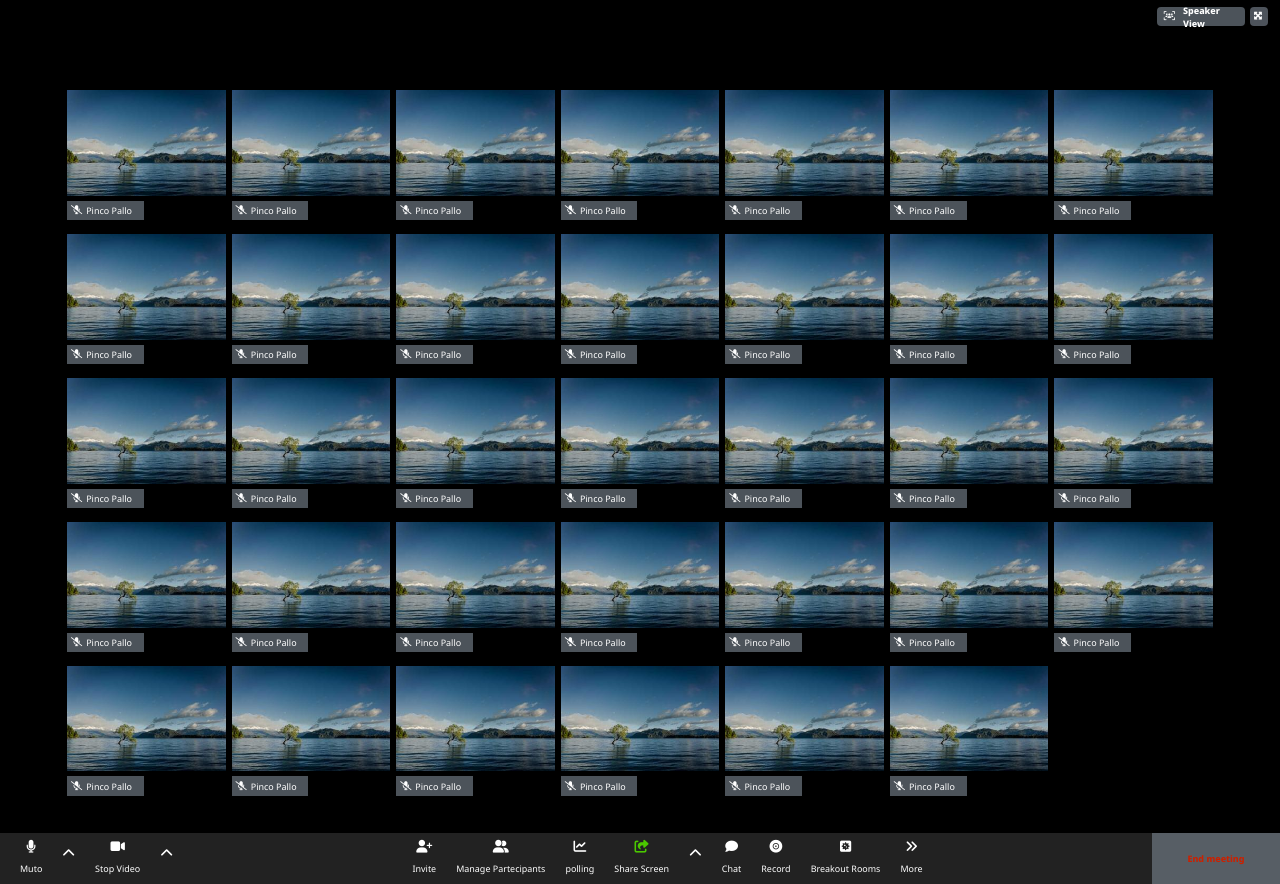
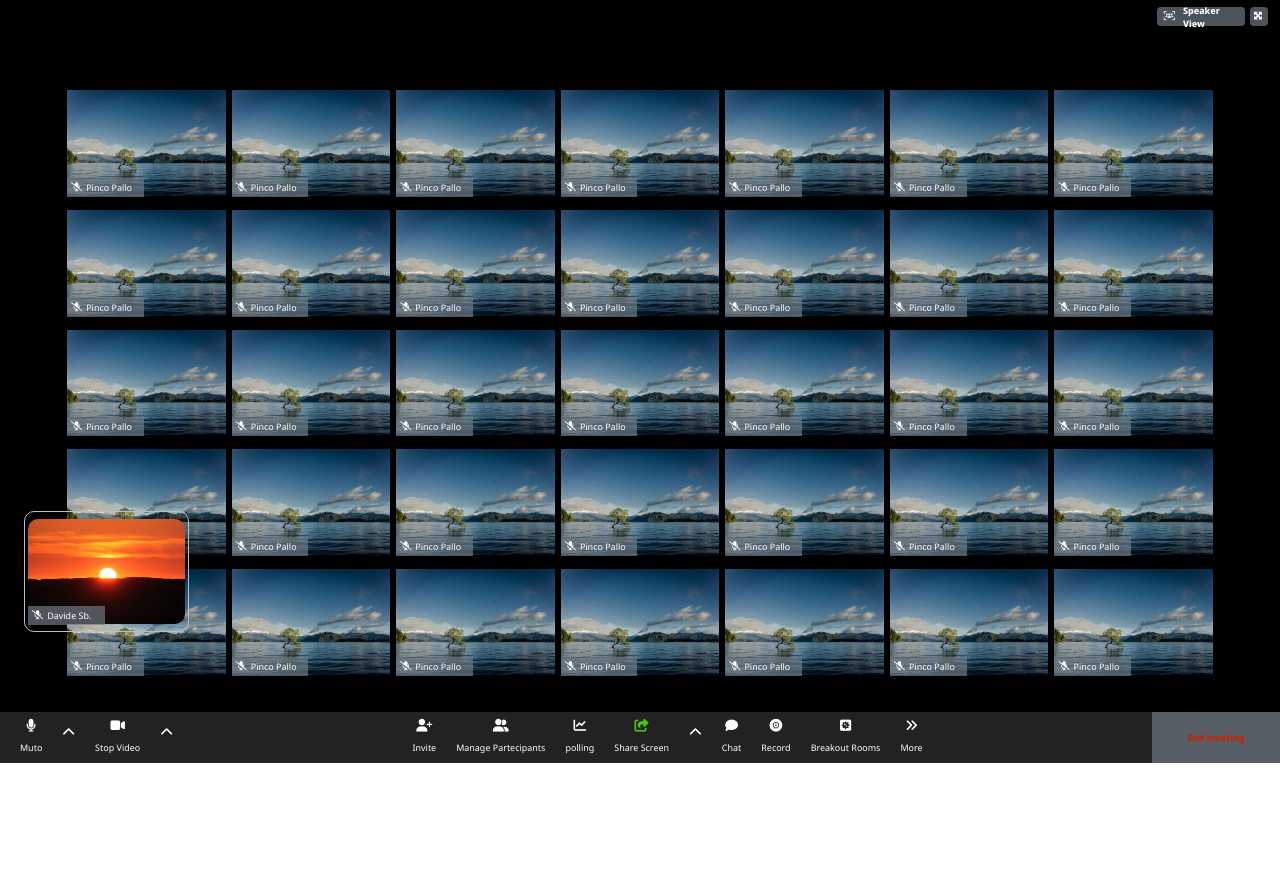
Before and after one commit to DavideSberna/html-css-zoom, a plain HTML site: page index.html in a window 1280 px wide. After the commit the page ends 800 px from the top, so only its background shows below. Drawn offline with Linux system fonts and the light colour scheme.

Commit message:
add image in absolute position

```diff
--- a/css/style.css
+++ b/css/style.css
@@ -22,6 +22,7 @@
 /* main elements */
 main img{
     width: 100%;
+    display: block;
 }
 
 
@@ -85,6 +86,12 @@ main img{
 }
 .border-radius{
     border-radius: 4px;
+}
+.border-radius-profile{
+    border-radius: 10px;
+}
+.border{
+    border: 1.5px solid rgb(189, 189, 189);
 }
 .bolder{
     font-weight: bolder;
@@ -180,6 +187,26 @@ footer .fa-solid{
 }
 
 
+/* position-relative - absolute */
+.position-relative-main{
+    position: relative;
+}
+.position-absolute-main{
+    position: absolute;
+    bottom: 6px;
+    left: 3px;
+
+}
+.position-relative{
+    position: relative;
+}
+.position-absolute{
+    position: absolute;
+    bottom: 50px;
+    left: -40px;
+}
+
+
 
 /* hover effect */
 main .fa-solid:hover{
--- a/index.html
+++ b/index.html
@@ -30,246 +30,266 @@
 
     <main>
         <section class="black paddin-T-B">
-            <div class="d-flex d-flex-wrap d-flex-start container">
-                <div class="vw-img d-flex-center padding-T-R-B-L">
+            <div class="d-flex d-flex-wrap d-flex-start container position-relative">
+                <div class="vw-img d-flex-center padding-T-R-B-L position-relative-main">
                     <img src="./img/img-zoom-1.jpg" alt="camera">
-                    <div class="vw-cont-main gray white d-flex items-center">
+                    <div class="vw-cont-main gray white d-flex items-center position-absolute-main">
                         <i class="fa-solid fa-microphone-slash d-flex items-center margin-L-R"></i>
                         <p class="vw-text">Pinco Pallo</p>
                     </div>
                 </div>
-                <div class="vw-img d-flex-center padding-T-R-B-L">
+                <div class="vw-img d-flex-center padding-T-R-B-L position-relative-main">
                     <img src="./img/img-zoom-1.jpg" alt="camera">
-                    <div class="vw-cont-main gray white d-flex items-center">
+                    <div class="vw-cont-main gray white d-flex items-center position-absolute-main">
                         <i class="fa-solid fa-microphone-slash d-flex items-center margin-L-R"></i>
                         <p class="vw-text">Pinco Pallo</p>
                     </div>
                 </div>
-                <div class="vw-img d-flex-center padding-T-R-B-L">
+                <div class="vw-img d-flex-center padding-T-R-B-L position-relative-main">
                     <img src="./img/img-zoom-1.jpg" alt="camera">
-                    <div class="vw-cont-main gray white d-flex items-center">
+                    <div class="vw-cont-main gray white d-flex items-center position-absolute-main">
                         <i class="fa-solid fa-microphone-slash d-flex items-center margin-L-R"></i>
                         <p class="vw-text">Pinco Pallo</p>
                     </div>
                 </div>
-                <div class="vw-img d-flex-center padding-T-R-B-L">
+                <div class="vw-img d-flex-center padding-T-R-B-L position-relative-main">
                     <img src="./img/img-zoom-1.jpg" alt="camera">
-                    <div class="vw-cont-main gray white d-flex items-center">
+                    <div class="vw-cont-main gray white d-flex items-center position-absolute-main">
                         <i class="fa-solid fa-microphone-slash d-flex items-center margin-L-R"></i>
                         <p class="vw-text">Pinco Pallo</p>
                     </div>
                 </div>
-                <div class="vw-img d-flex-center padding-T-R-B-L">
+                <div class="vw-img d-flex-center padding-T-R-B-L position-relative-main">
                     <img src="./img/img-zoom-1.jpg" alt="camera">
-                    <div class="vw-cont-main gray white d-flex items-center">
+                    <div class="vw-cont-main gray white d-flex items-center position-absolute-main">
                         <i class="fa-solid fa-microphone-slash d-flex items-center margin-L-R"></i>
                         <p class="vw-text">Pinco Pallo</p>
                     </div>
                 </div>
-                <div class="vw-img d-flex-center padding-T-R-B-L">
+                <div class="vw-img d-flex-center padding-T-R-B-L position-relative-main">
                     <img src="./img/img-zoom-1.jpg" alt="camera">
-                    <div class="vw-cont-main gray white d-flex items-center">
+                    <div class="vw-cont-main gray white d-flex items-center position-absolute-main">
                         <i class="fa-solid fa-microphone-slash d-flex items-center margin-L-R"></i>
                         <p class="vw-text">Pinco Pallo</p>
                     </div>
                 </div>
-                <div class="vw-img d-flex-center padding-T-R-B-L">
+                <div class="vw-img d-flex-center padding-T-R-B-L position-relative-main">
                     <img src="./img/img-zoom-1.jpg" alt="camera">
-                    <div class="vw-cont-main gray white d-flex items-center">
+                    <div class="vw-cont-main gray white d-flex items-center position-absolute-main">
                         <i class="fa-solid fa-microphone-slash d-flex items-center margin-L-R"></i>
                         <p class="vw-text">Pinco Pallo</p>
                     </div>
                 </div>
-                <div class="vw-img d-flex-center padding-T-R-B-L">
+                <div class="vw-img d-flex-center padding-T-R-B-L position-relative-main">
                     <img src="./img/img-zoom-1.jpg" alt="camera">
-                    <div class="vw-cont-main gray white d-flex items-center">
+                    <div class="vw-cont-main gray white d-flex items-center position-absolute-main">
                         <i class="fa-solid fa-microphone-slash d-flex items-center margin-L-R"></i>
                         <p class="vw-text">Pinco Pallo</p>
                     </div>
                 </div>
-                <div class="vw-img d-flex-center padding-T-R-B-L">
+                <div class="vw-img d-flex-center padding-T-R-B-L position-relative-main">
                     <img src="./img/img-zoom-1.jpg" alt="camera">
-                    <div class="vw-cont-main gray white d-flex items-center">
+                    <div class="vw-cont-main gray white d-flex items-center position-absolute-main">
                         <i class="fa-solid fa-microphone-slash d-flex items-center margin-L-R"></i>
                         <p class="vw-text">Pinco Pallo</p>
                     </div>
                 </div>
-                <div class="vw-img d-flex-center padding-T-R-B-L">
+                <div class="vw-img d-flex-center padding-T-R-B-L position-relative-main">
                     <img src="./img/img-zoom-1.jpg" alt="camera">
-                    <div class="vw-cont-main gray white d-flex items-center">
+                    <div class="vw-cont-main gray white d-flex items-center position-absolute-main">
                         <i class="fa-solid fa-microphone-slash d-flex items-center margin-L-R"></i>
                         <p class="vw-text">Pinco Pallo</p>
                     </div>
                 </div>
-                <div class="vw-img d-flex-center padding-T-R-B-L">
+                <div class="vw-img d-flex-center padding-T-R-B-L position-relative-main">
                     <img src="./img/img-zoom-1.jpg" alt="camera">
-                    <div class="vw-cont-main gray white d-flex items-center">
+                    <div class="vw-cont-main gray white d-flex items-center position-absolute-main">
                         <i class="fa-solid fa-microphone-slash d-flex items-center margin-L-R"></i>
                         <p class="vw-text">Pinco Pallo</p>
                     </div>
                 </div>
-                <div class="vw-img d-flex-center padding-T-R-B-L">
+                <div class="vw-img d-flex-center padding-T-R-B-L position-relative-main">
                     <img src="./img/img-zoom-1.jpg" alt="camera">
-                    <div class="vw-cont-main gray white d-flex items-center">
+                    <div class="vw-cont-main gray white d-flex items-center position-absolute-main">
                         <i class="fa-solid fa-microphone-slash d-flex items-center margin-L-R"></i>
                         <p class="vw-text">Pinco Pallo</p>
                     </div>
                 </div>
-                <div class="vw-img d-flex-center padding-T-R-B-L">
+                <div class="vw-img d-flex-center padding-T-R-B-L position-relative-main">
                     <img src="./img/img-zoom-1.jpg" alt="camera">
-                    <div class="vw-cont-main gray white d-flex items-center">
+                    <div class="vw-cont-main gray white d-flex items-center position-absolute-main">
                         <i class="fa-solid fa-microphone-slash d-flex items-center margin-L-R"></i>
                         <p class="vw-text">Pinco Pallo</p>
                     </div>
                 </div>
-                <div class="vw-img d-flex-center padding-T-R-B-L">
+                <div class="vw-img d-flex-center padding-T-R-B-L position-relative-main">
                     <img src="./img/img-zoom-1.jpg" alt="camera">
-                    <div class="vw-cont-main gray white d-flex items-center">
+                    <div class="vw-cont-main gray white d-flex items-center position-absolute-main">
                         <i class="fa-solid fa-microphone-slash d-flex items-center margin-L-R"></i>
                         <p class="vw-text">Pinco Pallo</p>
                     </div>
                 </div>
-                <div class="vw-img d-flex-center padding-T-R-B-L">
+                <div class="vw-img d-flex-center padding-T-R-B-L position-relative-main">
                     <img src="./img/img-zoom-1.jpg" alt="camera">
-                    <div class="vw-cont-main gray white d-flex items-center">
+                    <div class="vw-cont-main gray white d-flex items-center position-absolute-main">
                         <i class="fa-solid fa-microphone-slash d-flex items-center margin-L-R"></i>
                         <p class="vw-text">Pinco Pallo</p>
                     </div>
                 </div>
-                <div class="vw-img d-flex-center padding-T-R-B-L">
+                <div class="vw-img d-flex-center padding-T-R-B-L position-relative-main">
                     <img src="./img/img-zoom-1.jpg" alt="camera">
-                    <div class="vw-cont-main gray white d-flex items-center">
+                    <div class="vw-cont-main gray white d-flex items-center position-absolute-main">
                         <i class="fa-solid fa-microphone-slash d-flex items-center margin-L-R"></i>
                         <p class="vw-text">Pinco Pallo</p>
                     </div>
                 </div>
-                <div class="vw-img d-flex-center padding-T-R-B-L">
+                <div class="vw-img d-flex-center padding-T-R-B-L position-relative-main">
                     <img src="./img/img-zoom-1.jpg" alt="camera">
-                    <div class="vw-cont-main gray white d-flex items-center">
+                    <div class="vw-cont-main gray white d-flex items-center position-absolute-main">
                         <i class="fa-solid fa-microphone-slash d-flex items-center margin-L-R"></i>
                         <p class="vw-text">Pinco Pallo</p>
                     </div>
                 </div>
-                <div class="vw-img d-flex-center padding-T-R-B-L">
+                <div class="vw-img d-flex-center padding-T-R-B-L position-relative-main">
                     <img src="./img/img-zoom-1.jpg" alt="camera">
-                    <div class="vw-cont-main gray white d-flex items-center">
+                    <div class="vw-cont-main gray white d-flex items-center position-absolute-main">
                         <i class="fa-solid fa-microphone-slash d-flex items-center margin-L-R"></i>
                         <p class="vw-text">Pinco Pallo</p>
                     </div>
                 </div>
-                <div class="vw-img d-flex-center padding-T-R-B-L">
+                <div class="vw-img d-flex-center padding-T-R-B-L position-relative-main">
                     <img src="./img/img-zoom-1.jpg" alt="camera">
-                    <div class="vw-cont-main gray white d-flex items-center">
+                    <div class="vw-cont-main gray white d-flex items-center position-absolute-main">
                         <i class="fa-solid fa-microphone-slash d-flex items-center margin-L-R"></i>
                         <p class="vw-text">Pinco Pallo</p>
                     </div>
                 </div>
-                <div class="vw-img d-flex-center padding-T-R-B-L">
+                <div class="vw-img d-flex-center padding-T-R-B-L position-relative-main">
                     <img src="./img/img-zoom-1.jpg" alt="camera">
-                    <div class="vw-cont-main gray white d-flex items-center">
+                    <div class="vw-cont-main gray white d-flex items-center position-absolute-main">
                         <i class="fa-solid fa-microphone-slash d-flex items-center margin-L-R"></i>
                         <p class="vw-text">Pinco Pallo</p>
                     </div>
                 </div>
-                <div class="vw-img d-flex-center padding-T-R-B-L">
+                <div class="vw-img d-flex-center padding-T-R-B-L position-relative-main">
                     <img src="./img/img-zoom-1.jpg" alt="camera">
-                    <div class="vw-cont-main gray white d-flex items-center">
+                    <div class="vw-cont-main gray white d-flex items-center position-absolute-main">
                         <i class="fa-solid fa-microphone-slash d-flex items-center margin-L-R"></i>
                         <p class="vw-text">Pinco Pallo</p>
                     </div>
                 </div>
-                <div class="vw-img d-flex-center padding-T-R-B-L">
+                <div class="vw-img d-flex-center padding-T-R-B-L position-relative-main">
                     <img src="./img/img-zoom-1.jpg" alt="camera">
-                    <div class="vw-cont-main gray white d-flex items-center">
+                    <div class="vw-cont-main gray white d-flex items-center position-absolute-main">
                         <i class="fa-solid fa-microphone-slash d-flex items-center margin-L-R"></i>
                         <p class="vw-text">Pinco Pallo</p>
                     </div>
                 </div>
-                <div class="vw-img d-flex-center padding-T-R-B-L">
+                <div class="vw-img d-flex-center padding-T-R-B-L position-relative-main">
                     <img src="./img/img-zoom-1.jpg" alt="camera">
-                    <div class="vw-cont-main gray white d-flex items-center">
+                    <div class="vw-cont-main gray white d-flex items-center position-absolute-main">
                         <i class="fa-solid fa-microphone-slash d-flex items-center margin-L-R"></i>
                         <p class="vw-text">Pinco Pallo</p>
                     </div>
                 </div>
-                <div class="vw-img d-flex-center padding-T-R-B-L">
+                <div class="vw-img d-flex-center padding-T-R-B-L position-relative-main">
                     <img src="./img/img-zoom-1.jpg" alt="camera">
-                    <div class="vw-cont-main gray white d-flex items-center">
+                    <div class="vw-cont-main gray white d-flex items-center position-absolute-main">
                         <i class="fa-solid fa-microphone-slash d-flex items-center margin-L-R"></i>
                         <p class="vw-text">Pinco Pallo</p>
                     </div>
                 </div>
-                <div class="vw-img d-flex-center padding-T-R-B-L">
+                <div class="vw-img d-flex-center padding-T-R-B-L position-relative-main">
                     <img src="./img/img-zoom-1.jpg" alt="camera">
-                    <div class="vw-cont-main gray white d-flex items-center">
+                    <div class="vw-cont-main gray white d-flex items-center position-absolute-main">
                         <i class="fa-solid fa-microphone-slash d-flex items-center margin-L-R"></i>
                         <p class="vw-text">Pinco Pallo</p>
                     </div>
                 </div>
-                <div class="vw-img d-flex-center padding-T-R-B-L">
+                <div class="vw-img d-flex-center padding-T-R-B-L position-relative-main">
                     <img src="./img/img-zoom-1.jpg" alt="camera">
-                    <div class="vw-cont-main gray white d-flex items-center">
+                    <div class="vw-cont-main gray white d-flex items-center position-absolute-main">
                         <i class="fa-solid fa-microphone-slash d-flex items-center margin-L-R"></i>
                         <p class="vw-text">Pinco Pallo</p>
                     </div>
                 </div>
-                <div class="vw-img d-flex-center padding-T-R-B-L">
+                <div class="vw-img d-flex-center padding-T-R-B-L position-relative-main">
                     <img src="./img/img-zoom-1.jpg" alt="camera">
-                    <div class="vw-cont-main gray white d-flex items-center">
+                    <div class="vw-cont-main gray white d-flex items-center position-absolute-main">
                         <i class="fa-solid fa-microphone-slash d-flex items-center margin-L-R"></i>
                         <p class="vw-text">Pinco Pallo</p>
                     </div>
                 </div>
-                <div class="vw-img d-flex-center padding-T-R-B-L">
+                <div class="vw-img d-flex-center padding-T-R-B-L position-relative-main">
                     <img src="./img/img-zoom-1.jpg" alt="camera">
-                    <div class="vw-cont-main gray white d-flex items-center">
+                    <div class="vw-cont-main gray white d-flex items-center position-absolute-main">
                         <i class="fa-solid fa-microphone-slash d-flex items-center margin-L-R"></i>
                         <p class="vw-text">Pinco Pallo</p>
                     </div>
                 </div>
-                <div class="vw-img d-flex-center padding-T-R-B-L">
+                <div class="vw-img d-flex-center padding-T-R-B-L position-relative-main">
                     <img src="./img/img-zoom-1.jpg" alt="camera">
-                    <div class="vw-cont-main gray white d-flex items-center">
+                    <div class="vw-cont-main gray white d-flex items-center position-absolute-main">
                         <i class="fa-solid fa-microphone-slash d-flex items-center margin-L-R"></i>
                         <p class="vw-text">Pinco Pallo</p>
                     </div>
                 </div>
-                <div class="vw-img d-flex-center padding-T-R-B-L">
+                <div class="vw-img d-flex-center padding-T-R-B-L position-relative-main">
                     <img src="./img/img-zoom-1.jpg" alt="camera">
-                    <div class="vw-cont-main gray white d-flex items-center">
+                    <div class="vw-cont-main gray white d-flex items-center position-absolute-main">
                         <i class="fa-solid fa-microphone-slash d-flex items-center margin-L-R"></i>
                         <p class="vw-text">Pinco Pallo</p>
                     </div>
                 </div>
-                <div class="vw-img d-flex-center padding-T-R-B-L">
+                <div class="vw-img d-flex-center padding-T-R-B-L position-relative-main">
                     <img src="./img/img-zoom-1.jpg" alt="camera">
-                    <div class="vw-cont-main gray white d-flex items-center">
+                    <div class="vw-cont-main gray white d-flex items-center position-absolute-main">
                         <i class="fa-solid fa-microphone-slash d-flex items-center margin-L-R"></i>
                         <p class="vw-text">Pinco Pallo</p>
                     </div>
                 </div>
-                <div class="vw-img d-flex-center padding-T-R-B-L">
+                <div class="vw-img d-flex-center padding-T-R-B-L position-relative-main">
                     <img src="./img/img-zoom-1.jpg" alt="camera">
-                    <div class="vw-cont-main gray white d-flex items-center">
+                    <div class="vw-cont-main gray white d-flex items-center position-absolute-main">
                         <i class="fa-solid fa-microphone-slash d-flex items-center margin-L-R"></i>
                         <p class="vw-text">Pinco Pallo</p>
                     </div>
                 </div>
-                <div class="vw-img d-flex-center padding-T-R-B-L">
+                <div class="vw-img d-flex-center padding-T-R-B-L position-relative-main">
                     <img src="./img/img-zoom-1.jpg" alt="camera">
-                    <div class="vw-cont-main gray white d-flex items-center">
+                    <div class="vw-cont-main gray white d-flex items-center position-absolute-main">
                         <i class="fa-solid fa-microphone-slash d-flex items-center margin-L-R"></i>
                         <p class="vw-text">Pinco Pallo</p>
                     </div>
                 </div>
-                <div class="vw-img d-flex-center padding-T-R-B-L">
+                <div class="vw-img d-flex-center padding-T-R-B-L position-relative-main">
                     <img src="./img/img-zoom-1.jpg" alt="camera">
-                    <div class="vw-cont-main gray white d-flex items-center">
+                    <div class="vw-cont-main gray white d-flex items-center position-absolute-main">
                         <i class="fa-solid fa-microphone-slash d-flex items-center margin-L-R"></i>
                         <p class="vw-text">Pinco Pallo</p>
                     </div>
                 </div>
 
+                <div class="vw-img d-flex-center padding-T-R-B-L position-relative-main">
+                    <img src="./img/img-zoom-1.jpg" alt="camera">
+                    <div class="vw-cont-main gray white d-flex items-center position-absolute-main">
+                        <i class="fa-solid fa-microphone-slash d-flex items-center margin-L-R"></i>
+                        <p class="vw-text">Pinco Pallo</p>
+                    </div>
+                </div>
+
+
+
+
+                <div class="vw-img d-flex-center padding-T-R-B-L position-absolute border-radius-profile border position-relative-main">
+                    <img class="border-radius-profile" src="./img/1024px-Anagoria_Sonnenuntergang_Namib.jpg" alt="cam">
+                    <div class="vw-cont-main gray white d-flex items-center position-absolute-main">
+                        <i class="fa-solid fa-microphone-slash d-flex items-center margin-L-R"></i>
+                        <p class="vw-text">Davide Sb.</p>
+                    </div>
+                </div>
+            </div>
+            <div>
             </div>
         </section>
     </main>
```
Also changed, not shown: img/1024px-Anagoria_Sonnenuntergang_Namib.jpg (added).
